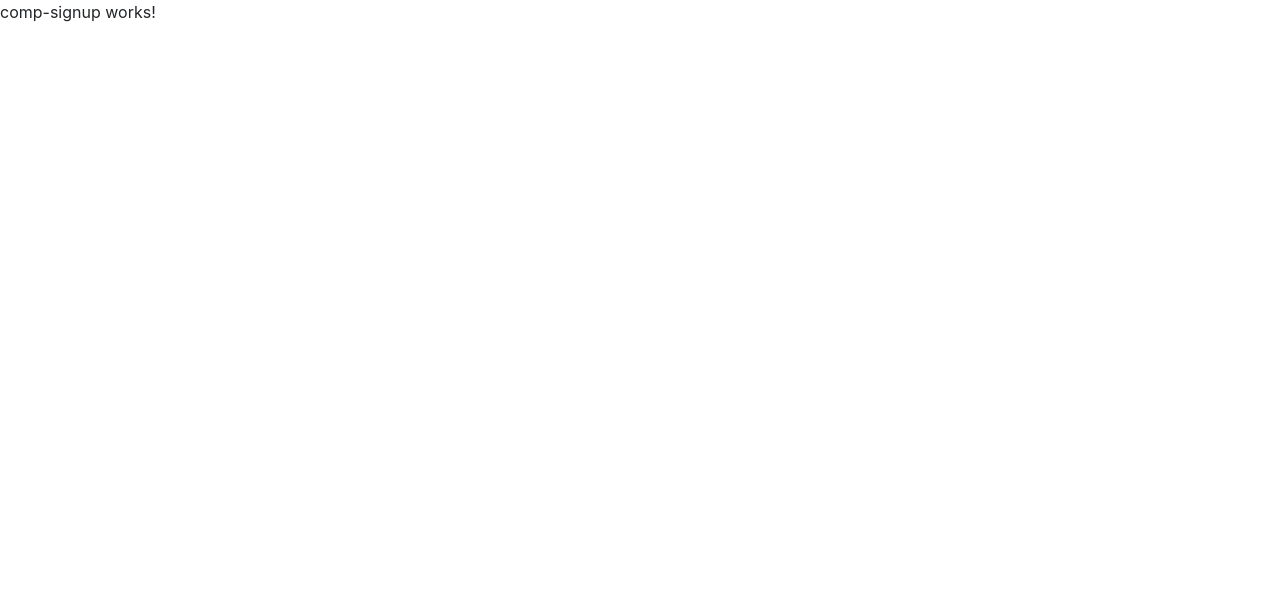
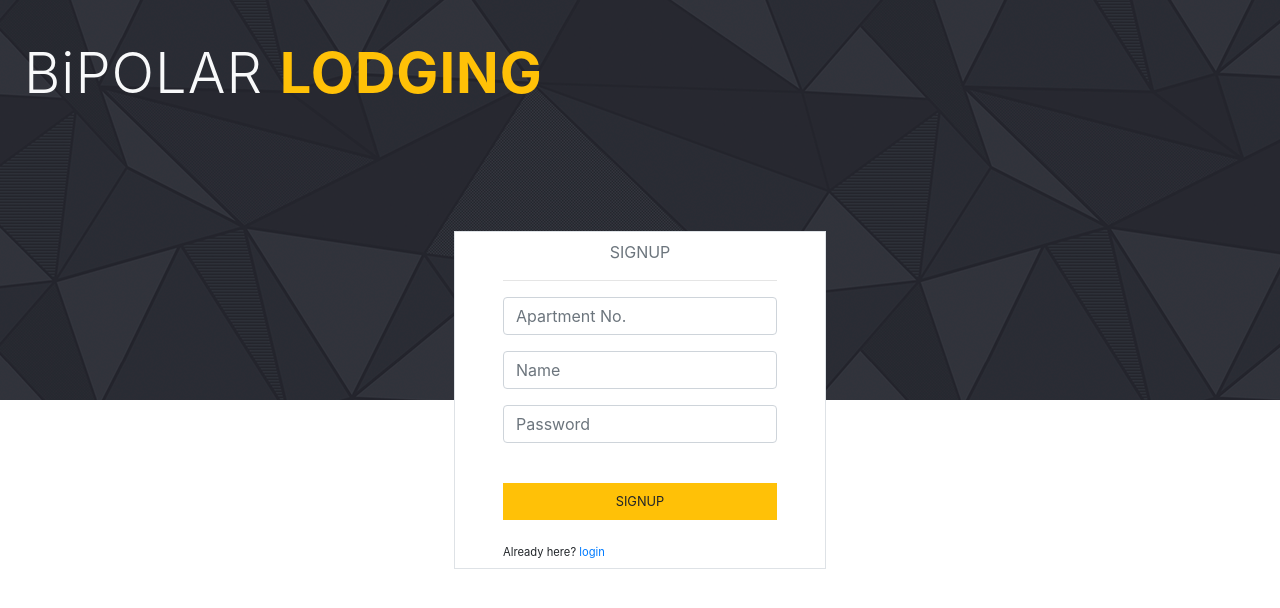
Before and after one commit to rishabh091/bipolar-angular, an Angular app: page /signup in a window 1280 px wide. Shown: the top 608 px of the page. Built offline with nearby package versions, Linux system fonts and the light colour scheme.

Commit message:
signup frontend completed

```diff
--- a/src/app/comp-login/comp-login.component.css
+++ b/src/app/comp-login/comp-login.component.css
@@ -15,13 +15,6 @@
     height: fit-content;
 }
 
-.height-100 {
-    height: 100vh;
-    display: flex;
-    justify-content: center;
-    align-items: center;
-}
-
 .login {
     width: 100%;
     font-size: 0.8rem;
--- a/src/app/comp-login/comp-login.component.html
+++ b/src/app/comp-login/comp-login.component.html
@@ -4,7 +4,7 @@
   </h1>
 </div>
 
-<div class="container-fluid height-100">
+<div class="container-fluid height-100 center-pos">
   <!--login-->
   <div class="border login-div pl-5 pr-5 pt-2 pb-2 bg-white">
     <div class="text-center text-muted text-uppercase">login</div>
--- a/src/app/comp-signup/comp-signup.component.css
+++ b/src/app/comp-signup/comp-signup.component.css
@@ -0,0 +1,20 @@
+.head {
+  height: 50vh;
+  font-size: 3rem;
+  width: 100%;
+  line-break: strict;
+  z-index: -1;
+}
+
+.heading {
+  letter-spacing: 1px;
+}
+
+.font-small {
+    font-size: 0.7rem;
+}
+
+.signup {
+    width: 100%;
+    font-size: 0.8rem;
+}
--- a/src/app/comp-signup/comp-signup.component.html
+++ b/src/app/comp-signup/comp-signup.component.html
@@ -1 +1,23 @@
-<p>comp-signup works!</p>
+<!--pattern-->
+<div class="head bg-pattern text-light position-absolute">
+  <h1 class="display-4 heading p-4 mt-3">BiPOLAR <span
+      class="font-weight-bold text-warning text-uppercase">lodging</span>
+  </h1>
+</div>
+
+
+<div class="container-fluid height-100 center-pos">
+  <div class="signup-div pl-5 pr-5 pt-2 pb-2 border bg-white">
+    <div class="text-center text-uppercase text-muted">signup</div>
+    <hr>
+
+    <div class="form-group">
+      <input type="text" class="form-control mb-3" placeholder="Apartment No.">
+      <input type="text" class="form-control mb-3" placeholder="Name">
+      <input type="password" class="form-control" placeholder="Password">
+    </div>
+
+    <button type="button" class="btn btn-warning pb-2 pt-2 mt-4 mb-4 rounded-0 signup">SIGNUP</button>
+    <div class="font-small">Already here? <a href="">login</a></div>
+  </div>
+</div>
--- a/src/styles.css
+++ b/src/styles.css
@@ -11,7 +11,18 @@
   background-position: center;
 }
 
-.container, .container-fluid {
+.height-100 {
+  height: 100vh;
+}
+
+.center-pos {
+  display: flex;
+  justify-content: center;
+  align-items: center;
+}
+
+.container,
+.container-fluid {
   padding: 0px;
   margin: 0px;
 }
```
Lines whose indentation alone changed are shown as unchanged.
